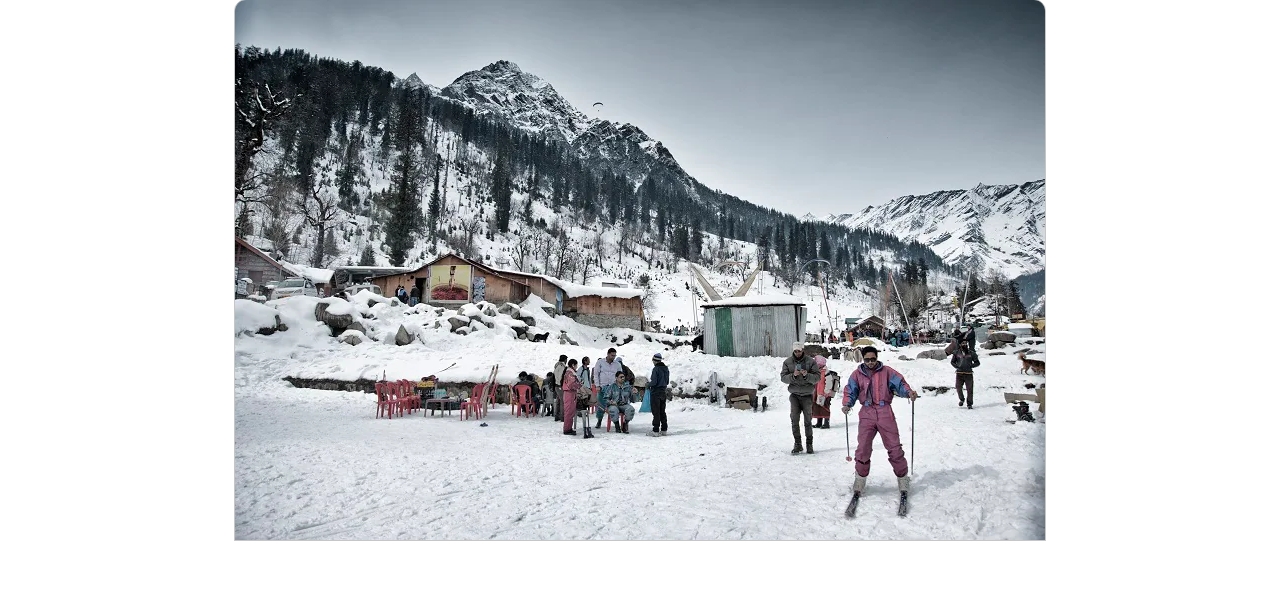
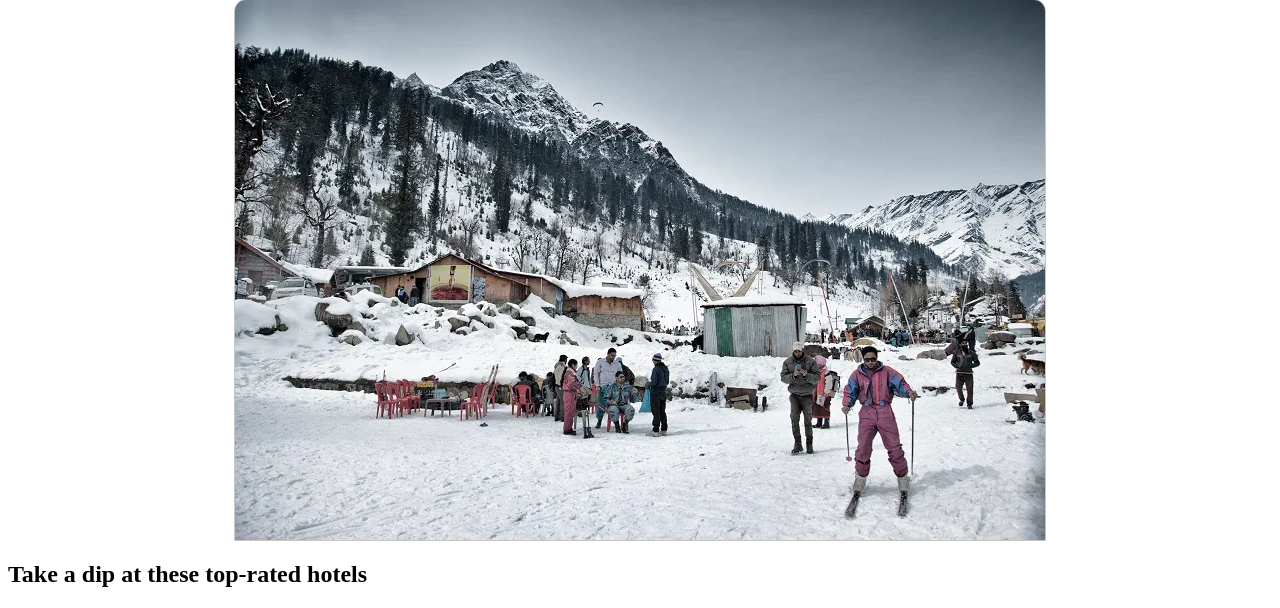
Before and after one commit to KURRI173/Information-Systems, a Flask app: page / in a window 1280 px wide. Shown: the part 309-917 px from the top of the page. Before the commit the page ends 850 px from the top, so only its background shows below. Run offline with Flask 3, Linux system fonts and the light colour scheme.

Commit message:
hotelsubpanel

```diff
--- a/static/css/index.css
+++ b/static/css/index.css
@@ -181,7 +181,6 @@ input::placeholder
   display: flex;
   justify-content: center;
   align-items: center;
-
 }
 .backgroundsection img
 {
--- a/templates/index.html
+++ b/templates/index.html
@@ -12,6 +12,20 @@
        <div class="backgroundsection">
            <img src="../static/Assets/background.webp"/>
        </div>
+       <div>
+          <h2>Take a dip at these top-rated hotels</h2>
+          <div class="hotelpanel">
+             <div class="hotelsubpanel">
+
+             </div>
+             <div class="hotelsubpanel">
+
+             </div>
+             <div class="hotelsubpanel">
+
+             </div>
+          </div>
+       </div>
     </main>
     {% include 'Components/Footer.html' %}
 </body>
```
Also changed, not shown: static/Assets/panel1image1.avif (added), static/Assets/panel1image2.avif (added), static/Assets/panel1image3.avif (added).
